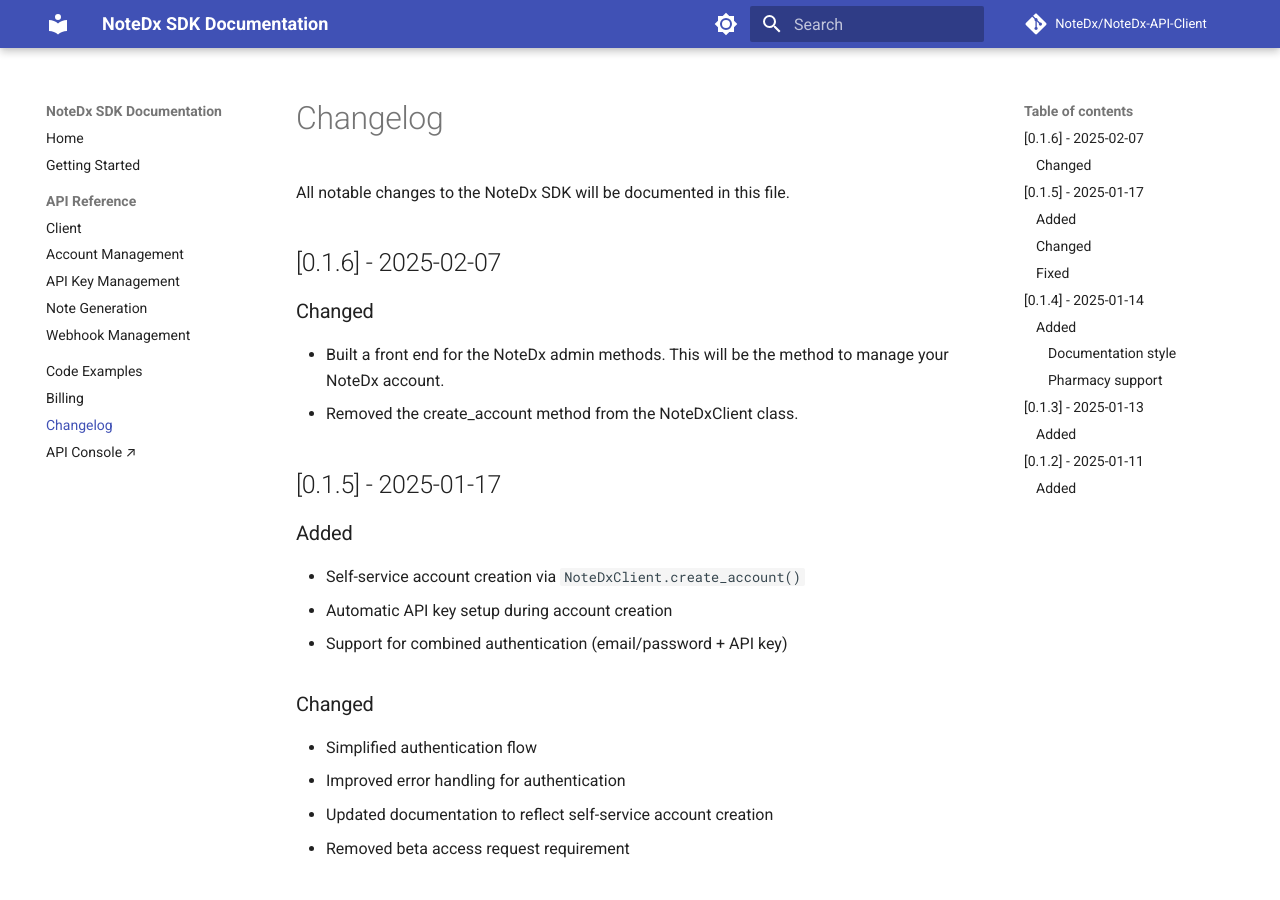
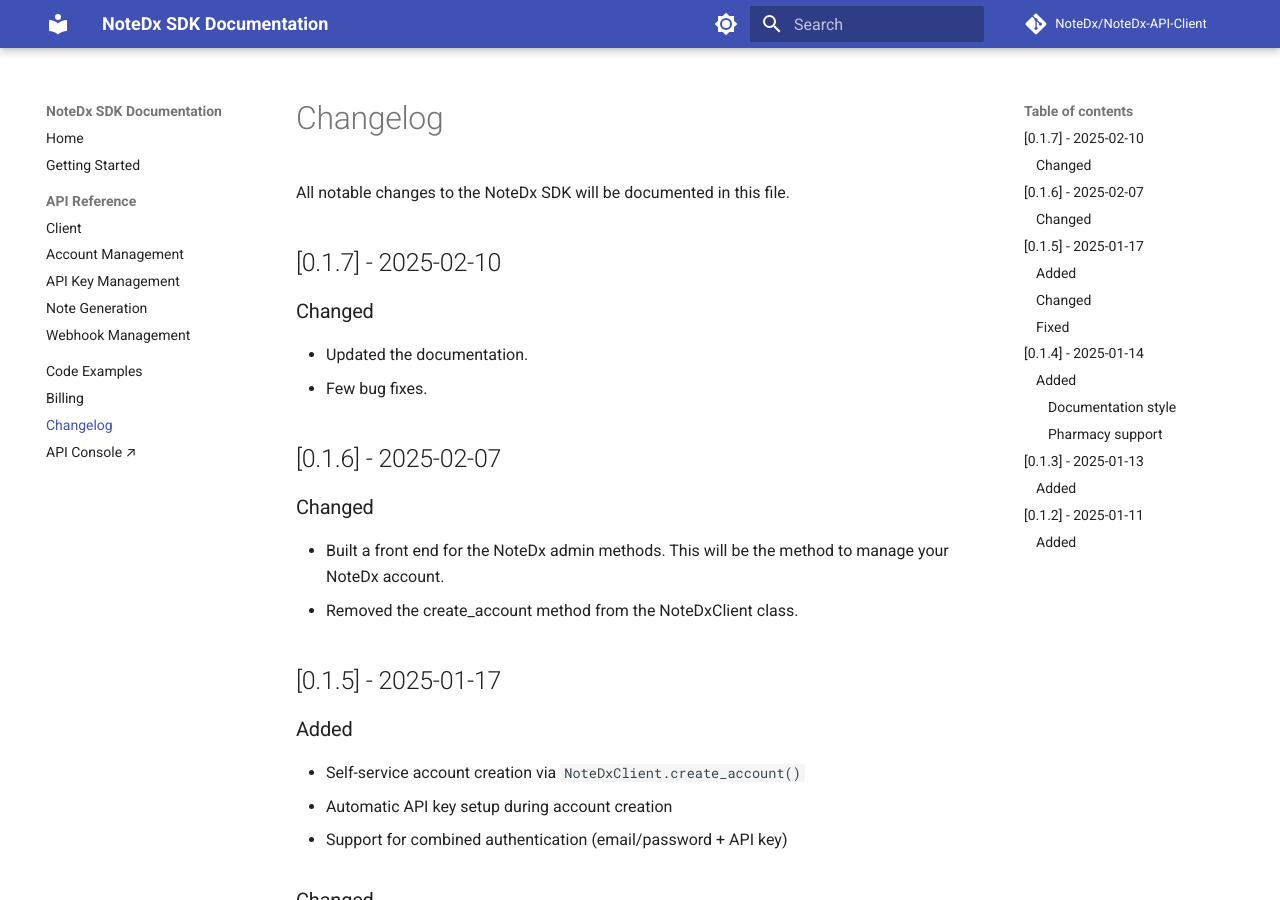
Before and after one commit to martelman/NoteDx-API-Client, an MkDocs documentation site: the page built from docs/changelog.md, in a window 1280 px wide and 900 px high. Built offline with MkDocs 1.6.1 and Material for MkDocs 9.7.7, drawn with Linux system fonts in a browser that asks for light colours; comment, search, counter and statistics services are not loaded.

Commit message:
update version

```diff
--- a/docs/changelog.md
+++ b/docs/changelog.md
@@ -1,6 +1,12 @@
 # Changelog
 
 All notable changes to the NoteDx SDK will be documented in this file.
+
+## [0.1.7] - 2025-02-10
+
+### Changed
+- Updated the documentation.
+- Few bug fixes.
 
 ## [0.1.6] - 2025-02-07
 
--- a/pyproject.toml
+++ b/pyproject.toml
@@ -1,6 +1,6 @@
 [tool.poetry]
 name = "notedx-sdk"
-version = "0.1.6"
+version = "0.1.7"
 description = "Official Python SDK for the NoteDx API - a powerful medical note generation service, fully compliant to healthcare regulations in the US and Canada."
 authors = ["Julien Martel"]
 readme = "README.md"
--- a/src/notedx_sdk/__init__.py
+++ b/src/notedx_sdk/__init__.py
@@ -2,5 +2,5 @@
 
 from .client import NoteDxClient
 
-__version__ = "0.1.6"
+__version__ = "0.1.7"
 __all__ = ["NoteDxClient"]
```
